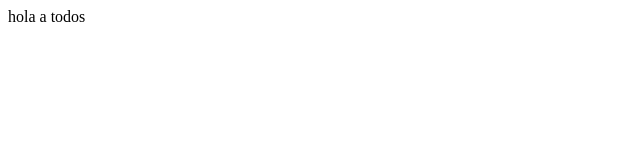
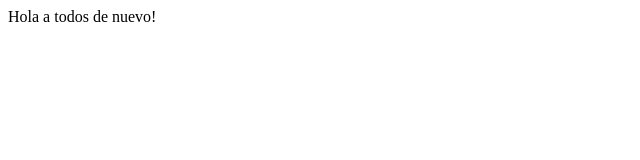
Before and after one commit to ikermendii/curso-primera, a plain HTML site: page index.html in a window 1280 px wide. Shown: the full height of the page, 0-640 px from the left. Drawn offline with Linux system fonts and the light colour scheme.

Commit message:
renuevo linea 10

```diff
--- a/index.html
+++ b/index.html
@@ -7,6 +7,6 @@
     <title>Document</title>
 </head>
 <body>
-    hola a todos
+    Hola a todos de nuevo!
 </body>
 </html>
```
